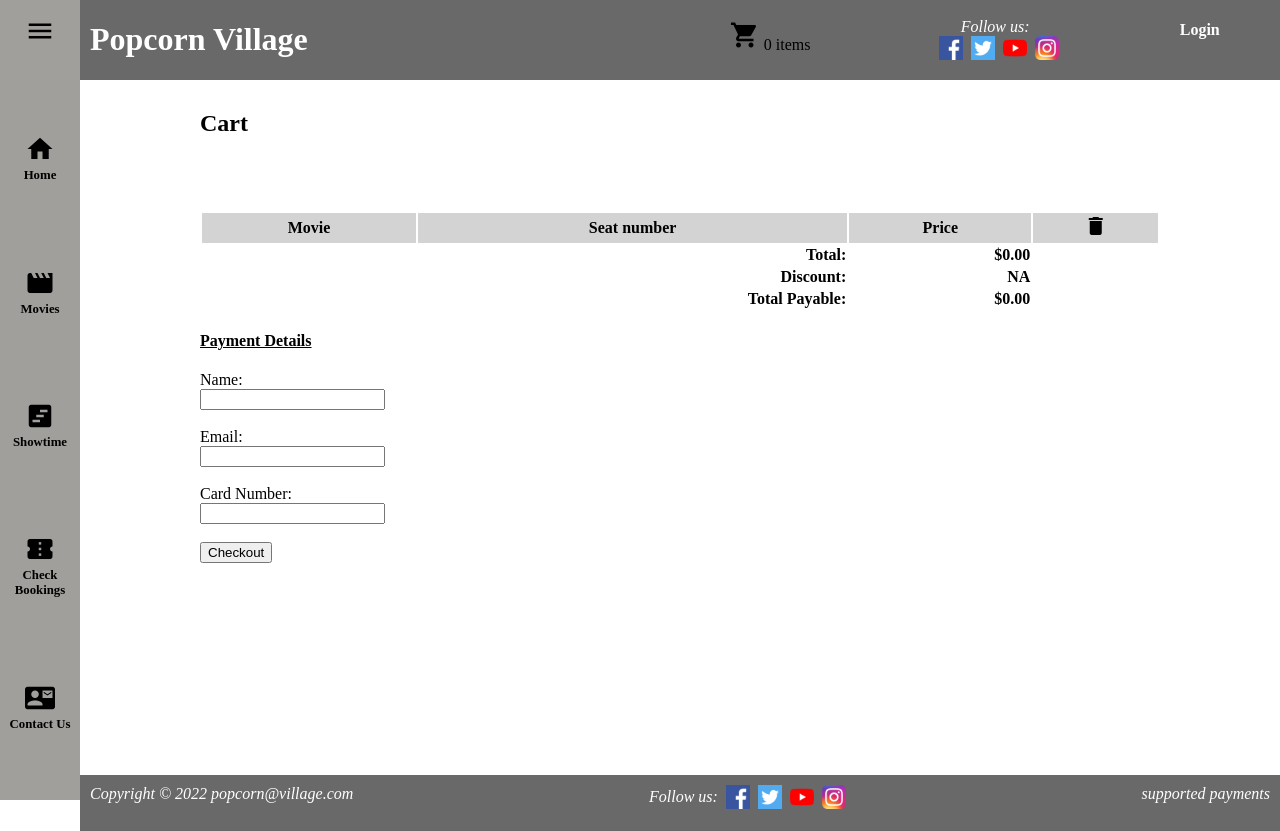
After one commit to JunHong11/IE4717_Proj_Popcorn_village, a PHP site: page /cart.php in a window 1280 px wide. The commit adds this page. Run offline with PHP 8.4, Linux system fonts and the light colour scheme; lists and menus that the app fills with data are empty.

Commit message:
done cart

```diff
--- /dev/null
+++ b/cart.php
@@ -0,0 +1,162 @@
+<!DOCTYPE html>
+<html lang="en">
+
+<head>
+    <title>Popcorn Village Example2</title>
+    <meta charset="utf-8">
+    <link rel="stylesheet" href="css/layoutnavheadfoot.css">
+    <link rel="stylesheet" href="css/cart.css">
+    <link rel="stylesheet" href="https://fonts.googleapis.com/icon?family=Material+Icons">
+
+</head>
+
+<body>
+    <?php include "header.php";
+    ?>
+    <!--contents-->
+    <div id="contents">
+        <h2>Cart</h2>
+
+        <?php
+        if (isset($_GET['empty'])) {
+            unset($_SESSION['cart']);
+            header('location: ' . $_SERVER['PHP_SELF']);
+            exit();
+        }
+        $total = 0;
+        ?>
+        <div class="cart_display">
+            <!--cart table-->
+            <?php include "dbconnect.php"; ?>
+            <table border="0">
+                <thead>
+                <tr>
+                    <th>Movie</th>
+                    <th>Seat number</th>
+                    <th>Price</th>
+                    <th>
+                        <a href="<?php echo $_SERVER['PHP_SELF']; ?>?empty=1">
+                            <i class="material-icons" style="font-size: ;">delete</i>
+                        </a>
+                    </th>
+                </tr>
+                </thead>
+                <tbody>
+                    <?php
+
+                        for ($i=0; $i<count($_SESSION['cart']); $i++) {
+                            $seatslist = explode(" ",$_SESSION['cart'][$i]["selected-seats"]);
+                            //2nd loop to go into the specific seats and create 1 row per seat
+                            for ($j=0; $j<count($seatslist); $j++) {
+                                //calculation and query for price
+                                $stid = $_SESSION['cart'][$i]["stid_selected"];
+                                $query = 'SELECT showtimes.mid, movies.title, movies.price
+                                FROM showtimes INNER JOIN movies on showtimes.mid = movies.mid
+                                WHERE stid="' . $stid . '"';
+                                $result = $db->query($query);
+                                $row = $result->fetch_assoc();
+                                $movietitle = $row["mid"];
+                                $price = $row["price"];
+                                $total += $price;
+                                echo '<tr>';
+                                echo '<td>'.$movietitle.'</td>';
+                                echo '<td>'.$seatslist[$j].'</td>';
+                                echo '<td>'.number_format($price, 2).'</td>';
+                                echo '<td style="text-align: center;">
+                                <a href="delete_item.php?passing='.$stid.','.$_SESSION['cart'][$i]["selected-seats"].','.$seatslist[$j].'">
+                                <i class="material-icons" style="font-size: ;">delete</i>
+                                </a></td>';
+                                echo '</tr>';
+                            }
+                        }
+
+                    ?>
+                </tbody>
+                <tfoot>
+                <tr>
+                    <th colspan="2" align='right'>Total:</th><br>
+                    <th align='right'>$<?php echo number_format($total, 2); ?>
+                    </th>
+                </tr>
+                <tr>
+                    <?php
+                    $discount = 0.0;
+                    if (isset($_SESSION['valid_user'])) {
+                        $query = 'SELECT discount FROM users WHERE username="' .$_SESSION['valid_user']. '"';
+                        $result = $db->query($query);
+                        $row = $result->fetch_assoc();
+                        $hundred = $row["discount"] * 100;
+                        $discount = $total * ($row["discount"]);
+                        echo '<th colspan="2" align="right">Discount '.$hundred.'%:</th><br>';
+                        echo '<th align="right">-$'.$discount.'</th>';
+                    } else {
+                        echo '<th colspan="2" align="right">Discount:</th><br>';
+                        echo '<th align="right">NA</th>';
+                    }
+                    ?>
+                    <!--th colspan="2" align='right'>Discount:</th><br>
+                    <th align='right'>$<?php echo number_format($total, 2); ?>
+                    </th-->
+                </tr>
+                <tr>
+                    <?php
+                    echo '<th colspan="2" align="right">Total Payable:</th><br>';
+                    $payable = $total-$discount;
+                    echo '<th align="right">$'.number_format($payable, 2).'</th>';
+                    ?>
+                </tr>
+                </tfoot>
+            </table>
+            <?php $db->close(); ?>
+        </div>
+
+
+        <form id="checkout_form" method="post" action="insert_checkout.php">
+        <div class="payment_details">
+            <h4>Payment Details</h4>
+            Name:<br />
+            <input type="text" id="custname" name="custname"><br /><br />
+            Email:<br />
+            <input type="text" id="email" name="email"><br /><br />
+            Card Number:<br />
+            <input type="text" id="cardno" name="cardno"><br /><br />
+            <?php
+            echo '<input type="text" id="total" name="total" value='.number_format($payable, 2).' hidden>';
+            if (isset($_SESSION['valid_user'])) {
+                    echo '<input type="text" id="username" name="username" value="'.$_SESSION['valid_user'].'" hidden>';
+                } else {
+                    echo '<input type="text" id="username" name="username" value="" hidden>';
+                }
+            ?>
+
+            <input type="submit" value="Checkout">
+        </div>
+        </form>
+        <!-- moved to the top right bin in table
+            <a href="<?php //echo $_SERVER['PHP_SELF']; ?>?empty=1">Empty your cart</a></p>
+        -->
+    </div>
+    <!--script for checking email format-->
+    <script type="text/javascript">
+        document.addEventListener("DOMContentLoaded", function(event) {
+            var emailbox = document.getElementById("email");
+            emailbox.onchange=chkemail;
+            //pwbox2.onchange=chkpwd2;
+        });
+        function chkemail(event) {
+            var myEmail = event.currentTarget;
+            var emailRegexp = /^[^@]+@[^@]+\.[^@]+$/;
+            //check name
+            if (emailRegexp.test(myEmail.value) == true) {
+
+            } else {
+                alert("Unacceptable email");
+            }
+        }
+    </script>
+    <!--end of contents-->
+
+    <?php include "footer.php"; ?>
+</body>
+
+</html>
--- /dev/null
+++ b/css/cart.css
@@ -0,0 +1,28 @@
+#contents {
+	margin: 30px auto 0;
+	width: 80%;
+	min-width:800px;
+	max-width: 1200px;
+}
+.cart_display a {
+    color: #000000;
+}
+.cart_display table{
+    width: 100%;
+    margin: auto;
+}
+thead{
+	background-color: #d3d3d3;
+}
+tbody tr:nth-of-type(odd) {
+	background-color: #e9e8e8;
+}
+.payment_details {
+
+}
+.payment_details h4{
+    text-decoration: underline;
+}
+.payment_details input[type="submit"] {
+
+}
--- a/header.php
+++ b/header.php
@@ -39,9 +39,16 @@ if (!isset($_SESSION['cart'])) {
 				</div>
 				<div id="headicons">
 					<!-- <h4>cart and social</h4> -->
-					<a href="index.html" style="display: inline-block; margin: 20px 0; text-decoration: none; color:#000000;">
+					<a href="cart.php" style="display: inline-block; margin: 20px 0; text-decoration: none; color:#000000;">
 						<i class="material-icons" style="font-size: 30px; color: #000000;">shopping_cart</i>
-						<span><?php echo count($_SESSION['cart']); ?> items</span>
+						<span><?php
+						$numberitems = 0;
+						for ($i=0; $i<count($_SESSION['cart']); $i++) {
+							$seatslist = explode(" ",$_SESSION['cart'][$i]["selected-seats"]);
+							$numberitems += count($seatslist);
+						}
+						echo $numberitems;
+						?> items</span>
 					</a>
 				</div>
 				<div id="headicons">
--- a/logout.php
+++ b/logout.php
@@ -20,7 +20,7 @@
           // store to test if they *were* logged in
           $old_user = $_SESSION['valid_user'];
           unset($_SESSION['valid_user']);
-          session_destroy();
+          //session_destroy();
         ?>
         <html>
         <body>
--- a/sql/create_customers.sql
+++ b/sql/create_customers.sql
@@ -2,6 +2,6 @@ create table customers
 ( rid int unsigned not null primary key,
   email text not null,
   custname text not null,
-  username text not null,
+  username text DEFAULT null,
   spendings float(50,2) not null
 );
```
Also changed, not shown: delete_item.php (added, +40 -0 lines), insert_checkout.php (+44 -7 lines).
